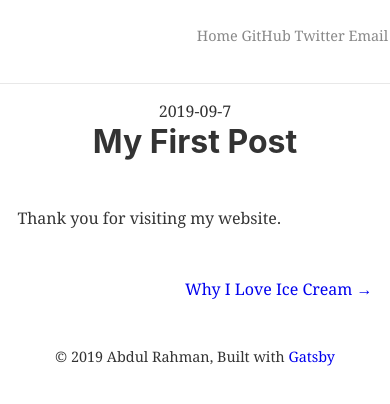
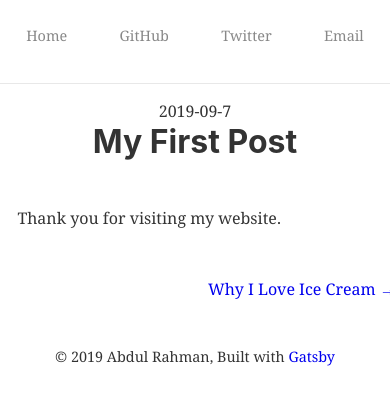
Before and after one commit to abdulrahman118/gatsby-blog, a Gatsby site: page /my-first-post/ in a window 390 px wide. Built offline with nearby package versions, Linux system fonts and the light colour scheme; Gatsby itself is replaced by a stand-in of ours.

Commit message:
responsive nav bar

```diff
--- a/src/components/Navbar.css
+++ b/src/components/Navbar.css
@@ -9,3 +9,9 @@
 .mail-link:hover {
     color: #02C54C;
 }
+
+@media screen and (max-width: 768px) {
+    ul {
+        width: 100% !important;
+    }
+}
```
